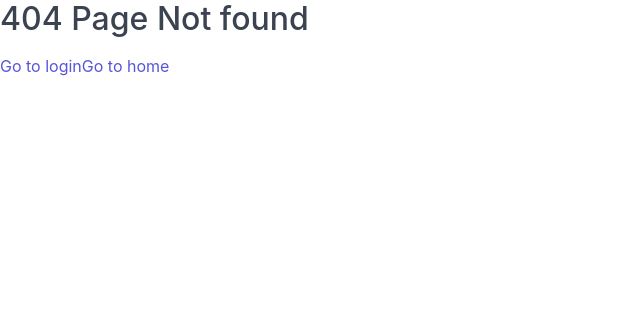
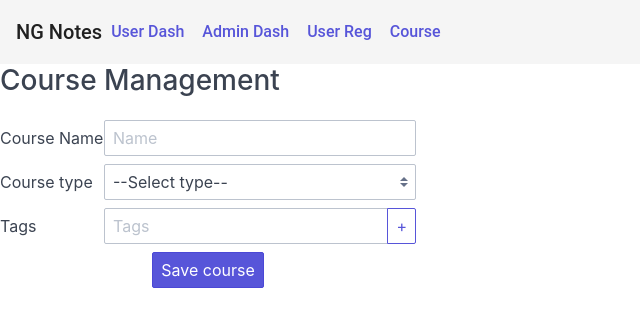
Before and after one commit to indreshpratap/ng-notes, an Angular app: page /home/admin/course in a window 1280 px wide. Before the commit this address had no page. Shown: the top 326 px of the page, without its empty margins (0-640 px from the left). Built offline with nearby package versions, Linux system fonts and the light colour scheme.

Commit message:
course component

```diff
--- /dev/null
+++ b/src/app/admin/course/course.component.html
@@ -0,0 +1,49 @@
+<div>
+  <h3>Course Management</h3>
+  <div class="columns">
+    <div class="column col-4">
+      <form #courseform="ngForm" class="form-horizontal">
+        <div class="form-group">
+          <div class="col-3">
+            <label class="form-label" for="input-example-1">Course Name</label>
+          </div>
+          <div class="col-9">
+            <input class="form-input" name="courseName" ngModel type="text" id="input-example-1" placeholder="Name">
+          </div>
+        </div>
+        <div class="form-group">
+          <div class="col-3">
+            <label class="form-label" for="input-example-1">Course type</label>
+          </div>
+          <div class="col-9">
+            <select class="form-select" name="courseType" ngModel>
+              <option value="">--Select type--</option>
+              <option value="1">Open for all</option>
+              <option value="2">Closed group</option>
+            </select>
+          </div>
+        </div>
+        <div class="form-group">
+          <div class="col-3">
+            <label class="form-label" for="input-example-1">Tags</label>
+          </div>
+          <div class="col-9">
+            <div class="input-group">
+              <input type="text" (change)="validateTag($event.target.value)" required name="tagInput" ngModel class="form-input" placeholder="Tags">
+              <button class="btn input-group-btn" (click)="addToTags(courseform.controls.tagInput)">+</button>
+            </div>
+
+            <span class="chip" *ngFor="let t of tags;let i = index;">
+              {{t}}
+              <a (click)="removeTag(i)" class="btn btn-clear" aria-label="Close" role="button"></a>
+            </span>
+          </div>
+        </div>
+        <div class="text-center">
+          <button class="btn btn-primary" (click)="saveCourse(courseform)">Save course</button>
+        </div>
+        <!-- form structure -->
+      </form>
+    </div>
+  </div>
+</div>
--- /dev/null
+++ b/src/app/admin/course/course.component.ts
@@ -0,0 +1,43 @@
+import { Component, OnInit } from "@angular/core";
+
+@Component({
+  selector: "app-course",
+  templateUrl: "./course.component.html",
+  styleUrls: ["./course.component.scss"]
+})
+export class CourseComponent implements OnInit {
+  tags = [];
+  constructor() {}
+
+  ngOnInit() {}
+
+  addToTags(tag) {
+    // check if tag has value and use indexof to check if same tag is not in tags
+    if (tag.value && this.tags.indexOf(tag.value) === -1) {
+      this.tags.push(tag.value);
+      tag.reset();
+    }
+  }
+
+  removeTag(indx) {
+    if (confirm("Are you sure?")) {
+      this.tags.splice(indx, 1);
+    }
+  }
+
+  // only checking
+  validateTag(value) {
+    console.log(value);
+  }
+  saveCourse(courseform) {
+    if (courseform.valid) {
+      var data = courseform.value;
+      data.tags = this.tags;
+      // remove unwanted property
+      delete data.tagInput;
+
+      alert("Form Saved");
+      console.log(data);
+    }
+  }
+}
--- a/src/app/admin/user-registration/user-registration.component.html
+++ b/src/app/admin/user-registration/user-registration.component.html
@@ -6,10 +6,9 @@
       <form #reg="ngForm">
         <div class="form-group">
           <label class="form-label" for="input-example-1">Name</label>
-          <input name="name" pattern="\d{1,10}" [(ngModel)]="regform.name" required minlength="10" class="form-input" type="text" id="input-example-1"
+          <input name="name" [(ngModel)]="regform.name" required minlength="10" class="form-input" type="text" id="input-example-1"
             placeholder="Name">
-            <app-errors [msgs]="{pattern:'Only digits are allowed'}" [errors]="reg.controls.name?.errors"></app-errors>
-
+            <app-errors [errors]="reg.controls.name?.errors"></app-errors>
         </div>
         <div class="form-group">
           <label class="form-label" for="input-example-1">Email</label>
@@ -31,14 +30,15 @@
           <app-errors [msgs]="{pattern:'Only characters are allowed',required:'Input address to get your items'}" [errors]="reg.controls.address?.errors"></app-errors>
         </div>
 
-        <!-- <button [disabled]="reg.invalid" (click)="save(reg)">Save</button> -->
-        <button  (click)="save(reg)">Save</button>
+        <button [disabled]="reg.invalid" (click)="save(reg)">Save</button>
+        <!-- <button  (click)="save(reg)">Save</button> -->
 
       </form>
 
-      <pre>
-      {{regform|json}}
-    </pre> Form valid: {{reg.valid}} Form invalid: {{reg.invalid}} {{reg.controls.name?.errors|json}}
+      <!-- <pre> -->
+        <!-- uncomment below line to see form data -->
+      <!-- {{regform|json}} -->
+    <!-- </pre> Form valid: {{reg.valid}} Form invalid: {{reg.invalid}} {{reg.controls.name?.errors|json}} -->
     </div>
   </div>
 </div>
--- a/src/app/layout/header.component.ts
+++ b/src/app/layout/header.component.ts
@@ -1,21 +1,44 @@
-import { Component, OnInit } from '@angular/core';
+import { Component, OnInit } from "@angular/core";
 
 @Component({
-    selector: 'app-header',
-    template: `
-    <mat-toolbar color="primary">
+  selector: "app-header",
+  template: `
+    <mat-toolbar>
   <mat-toolbar-row>
     <span>NG Notes</span>
-    <a  mat-button routerLink="/home/user/dashboard">User Dashboard</a>
-    <a  mat-button routerLink="/home/admin/dashboard">Admin Dashboard</a>
+    <a *ngFor="let l of links" class="btn btn-link" [routerLink]="l.link">{{l.title}}</a>
+   <!-- <a  mat-button routerLink="/home/admin/dashboard">Admin Dashboard</a>
     <a  mat-button routerLink="/home/admin/user-registration">User Registration</a>
+    <a  mat-button routerLink="/home/admin/course">Course Registration</a> -->
   </mat-toolbar-row>
 </mat-toolbar>
 
     `
 })
 export class HeaderComponent implements OnInit {
-    constructor() { }
+  links: Array<any>;
 
-    ngOnInit() { }
+  HOME: string;
+  HOME_ADMIN: string;
+  HOME_USER: string;
+
+  constructor() {}
+
+  ngOnInit() {
+    this.HOME = "/home/";
+    this.HOME_ADMIN = this.HOME + "admin/";
+    this.HOME_USER = this.HOME + "user/";
+    this.links = [
+      { title: "User Dash", link: this.HOME_USER + "dashboard" },
+      { title: "Admin Dash", link: this.HOME_ADMIN+"dashboard" },
+      { title: "User Reg", link: this.HOME_ADMIN+"user-registration"},
+      { title: "Course", link: this.HOME_ADMIN+"course" },
+    //   { title: "", link: "" },
+    //   { title: "", link: "" },
+    //   { title: "", link: "" },
+    //   { title: "", link: "" },
+    //   { title: "", link: "" },
+    //   { title: "", link: "" }
+    ];
+  }
 }
```
Also changed, not shown: src/app/app.module.ts (+5 -2 lines), src/app/admin/course/course.component.scss (added), 1 other file (tests, documents, lock files or other folders).
